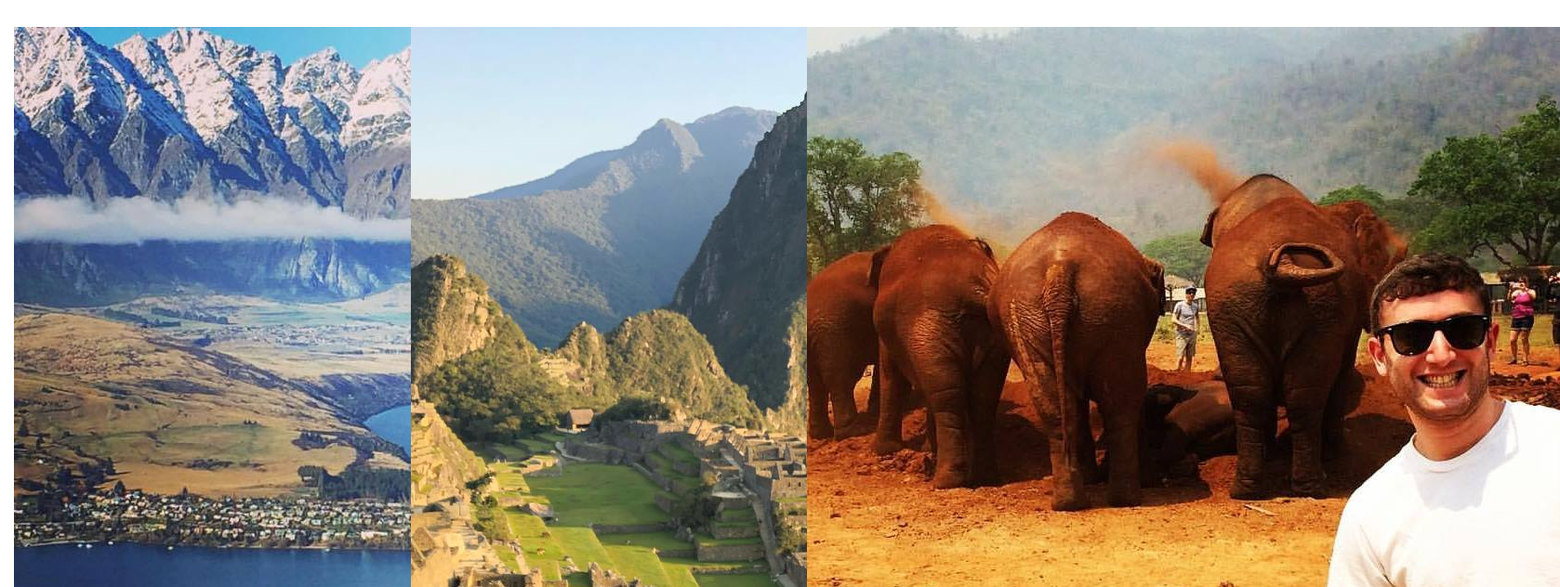
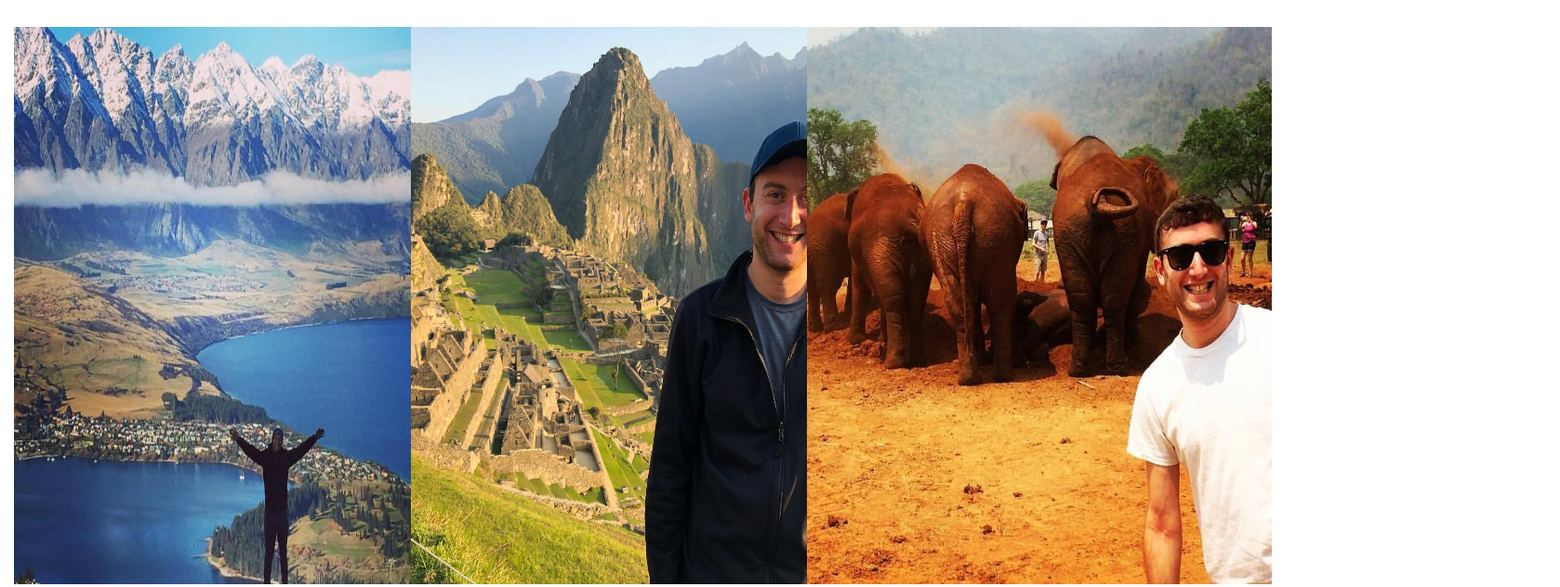
Before and after one commit to comenitz/comenitz.github.io, a plain HTML site: page index.html in a window 1280 px wide. Shown: the part 436-1068 px from the top of the page at 93% size, 1678 px wide, since content can reach past the window. Drawn offline with nearby package versions, Linux system fonts and the light colour scheme.

Commit message:
size of image

```diff
--- a/index.html
+++ b/index.html
@@ -65,14 +65,13 @@
     <div class="container-fluid">
         <div class="row">
             <div class="col-sm-4">
-                <img src="photo1.jpg">
+                <img src="photo1.jpg" style="width:500px;height:600px;">
             </div>
             <div class="col-sm-4">
-                <img src="photo2.jpg">
+                <img src="photo2.jpg" style="width:500px;height:600px;">
             </div>
-
             <div class="col-sm-4">
-                <img src="photo3.jpg">
+                <img src="photo3.jpg" style="width:500px;height:600px;">
             </div>
         </div>
     </div>
```
